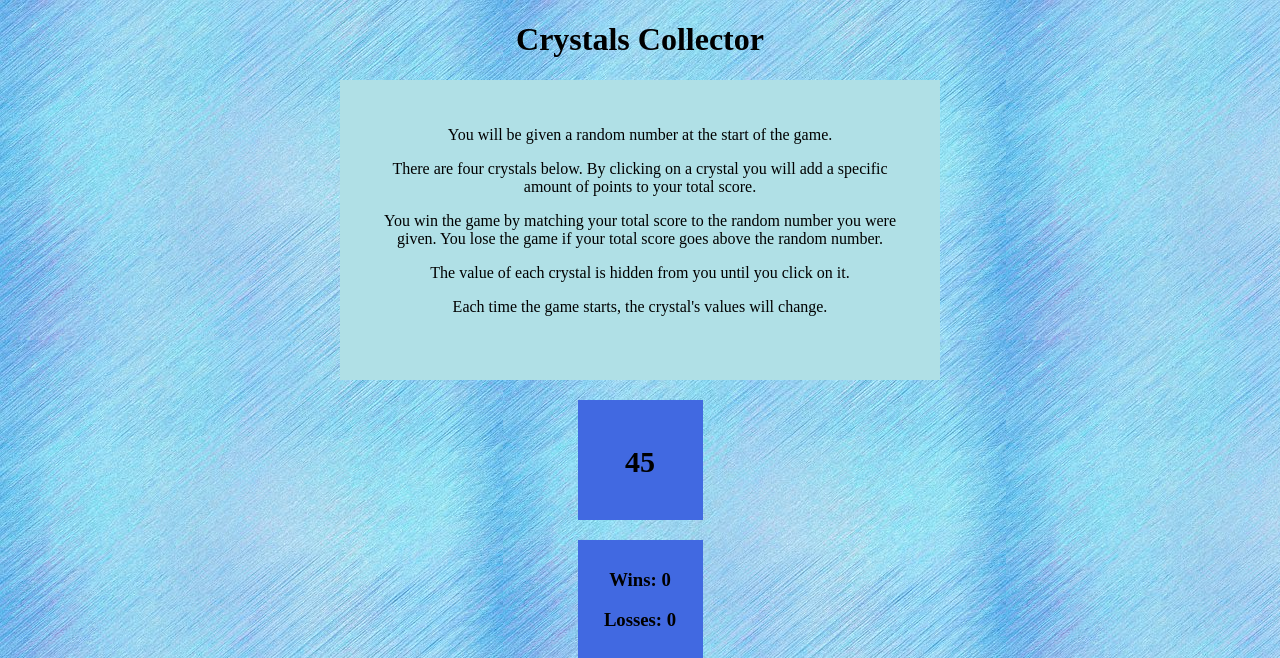
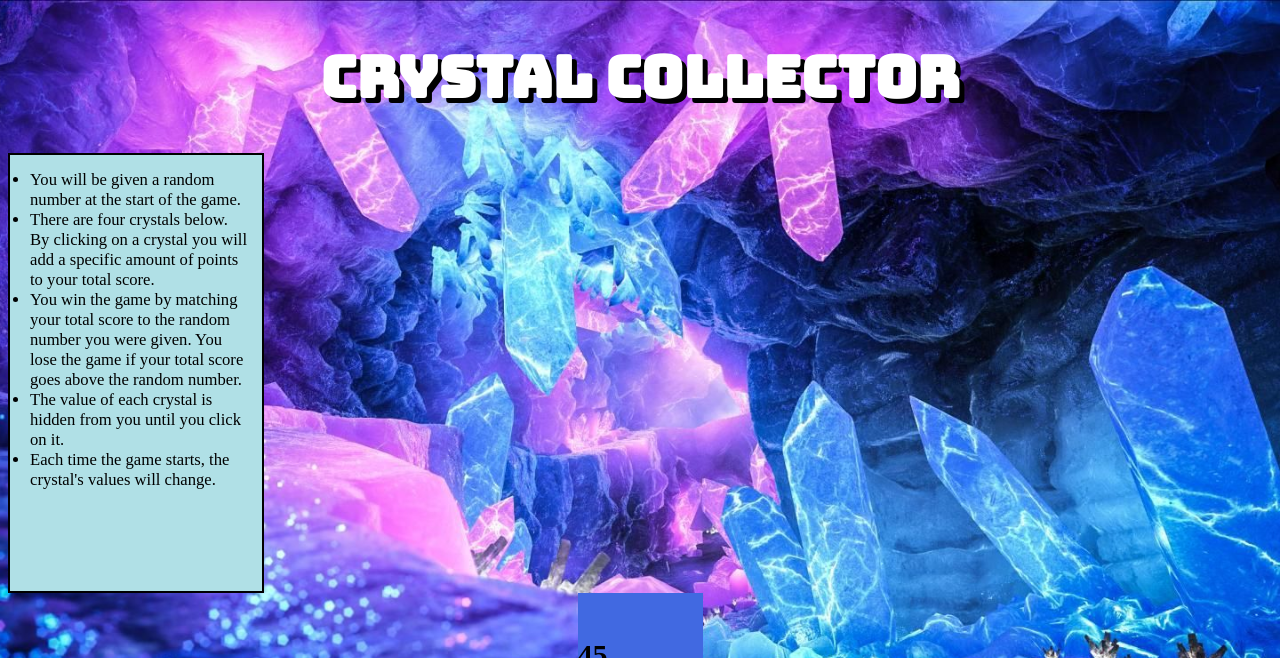
Before and after one commit to ToxicNerd13/unit-4-game, a plain HTML site: page index.html in a window 1280 px wide. Shown: the top 658 px of the page. Drawn offline with nearby package versions, Linux system fonts and the light colour scheme; a web font is replaced by a local one.

Commit message:
Changed background img, started fixing content layout

```diff
--- a/assets/css/style.css
+++ b/assets/css/style.css
@@ -2,16 +2,32 @@
     box-sizing: border-box
 }
 body {
-    background-image: url(../images/bluestone.jpg);
+    background-image: url(../images/cave.png);
     background-color: LightSteelBlue;
+    background-position: center center;
+    background-repeat: no-repeat;
+    background-attachment: fixed;
+    background-size: cover;
+    /* text-align: center; */
+}
+#page-title {
+    font-family: 'Bungee', cursive;
+    color: white;
+    text-shadow: 5px 5px black;
+    font-size: 4.5vw;
     text-align: center;
 }
 #rules {
     background: powderblue;
-    width: 600px;
-    height: 300px;
-    padding: 30px;
-    margin: 0 auto 20px;
+    width: 20vw;
+    height: 55vh;
+    font-size: 1.3vw;
+    font-family: 'Mate SC', serif;
+    border: 2px solid black;
+}
+#rules ul {
+    padding: 15px 15px 15px 20px;
+    margin: 0px;
 }
 .crystal {
     height: 100px;
@@ -45,3 +61,11 @@ body {
     font-size: 30px;
     font-weight: bold;
 }
+
+@media only screen and (max-width: 600px) {
+    #page-title {
+        font-size: 12vw;
+        line-height: 1.2;
+        text-align: center;
+    }
+}
--- a/index.html
+++ b/index.html
@@ -5,33 +5,49 @@
     <meta charset="UTF-8">
     <meta name="viewport" content="width=device-width, initial-scale=1.0">
     <meta http-equiv="X-UA-Compatible" content="ie=edge">
-    <title>Document</title>
+    <title>Crystal Collector</title>
+
+    <!-- Google Fonts -->
+    <link rel="preconnect" href="https://fonts.gstatic.com">
+    <link href="https://fonts.googleapis.com/css2?family=Bungee&display=swap" rel="stylesheet">
+
+    <link rel="preconnect" href="https://fonts.gstatic.com">
+    <link href="https://fonts.googleapis.com/css2?family=Mate+SC&display=swap" rel="stylesheet">
+
+    <!-- My CSS -->
     <link rel="stylesheet" href="assets/css/style.css">
+
+    <!-- jQuery CDN -->
     <script src="https://code.jquery.com/jquery-3.4.1.min.js"
         integrity="sha256-CSXorXvZcTkaix6Yvo6HppcZGetbYMGWSFlBw8HfCJo=" crossorigin="anonymous"></script>
+
+        <!-- Javascript -->
     <script src="./assets/javascript/game.js"></script>
 </head>
 
 <body>
-    <h1>Crystals Collector</h1>
+    <h1 id="page-title">Crystal Collector</h1>
     <div id="rules">
-        <p>
+        <ul>
+            <li>
                 You will be given a random number at the start of the game.
-        </p>
-        <p>
+            </li>
+            <li>
                 There are four crystals below. By clicking on a crystal you will add a specific amount of points to your
                 total score.
-        </p>
-        <p>
-            You win the game by matching your total score to the random number you were given. You lose the game if your
+            </li>
+            <li>
+                You win the game by matching your total score to the random number you were given. You lose the game if
+                your
                 total score goes above the random number.
-        </p>
-        <p>
+            </li>
+            <li>
                 The value of each crystal is hidden from you until you click on it.
-        </p>
-        <p>
+            </li>
+            <li>
                 Each time the game starts, the crystal's values will change.
-        </p>
+            </li>
+        </ul>
     </div>
     <div id="random-number">
 
```
Also changed, not shown: assets/images/cave.png (added). Lines whose indentation alone changed are shown as unchanged.
